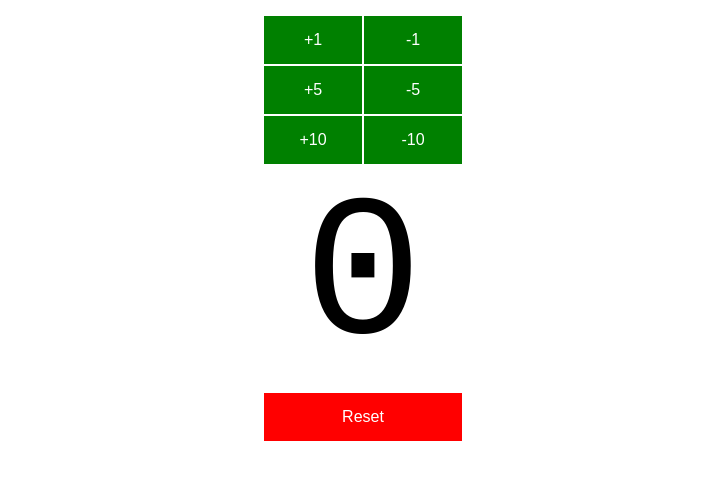
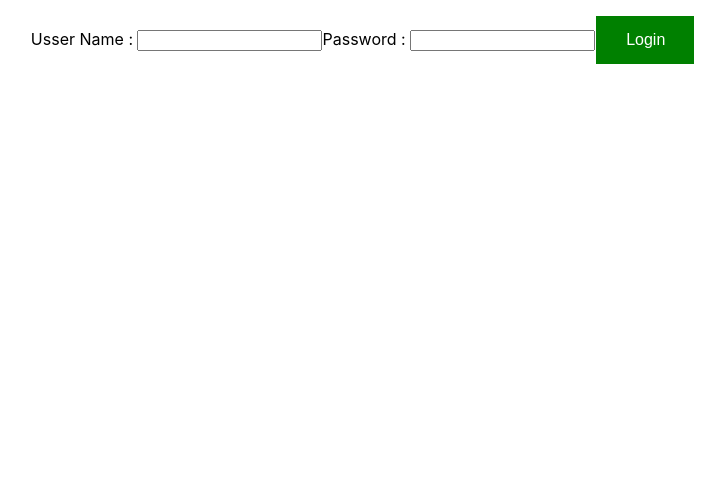
Before and after one commit to shemil076/Getting-Started-with-React---Basics-with-components, a React (Create React App) app: page / in a window 1280 px wide. Shown: the top 480 px of the page, without its empty margins (277-1002 px from the left). Built offline with nearby package versions, Linux system fonts and the light colour scheme.

Commit message:
started with login componet

```diff
--- a/src/App.js
+++ b/src/App.js
@@ -1,29 +1,16 @@
 import React, { Component } from 'react'
-// import logo from './logo.svg';
 import './App.css';
-// import FirstComponent from './components/learingExamples/FirstComponent';
-// import SecondComponent from './components/learingExamples/SecondComponent';
-// import ThirdComponent from './components/learingExamples/ThirdComponent';
 import Counter from './components/counter/Counter';
+import TodoApp from './components/todo/TodoApp';
 
-// function App() {
-//   return (
-//     <div className="App">
-//       My hello world
-//     </div>
-//   );
-// }
 
 class App extends Component {
   render() {
     return (
       <div className="App">
-        {/* <Counter by="1"/>
-        <Counter by="5"/>
-        <Counter by="10"/>   */}
 
-         <Counter/>
-
+        <TodoApp/>
+         {/* <Counter/> */}
       </div >
     );
   }
--- /dev/null
+++ b/src/components/todo/TodoApp.jsx
@@ -0,0 +1,26 @@
+import React, { Component } from 'react'
+
+class TodoApp extends Component {
+    render() {
+        return (
+            <div className="TodoApp">
+                <LoginComponent></LoginComponent>
+            </div>
+        )
+    }
+}
+
+
+class LoginComponent extends Component {
+    render() {
+        return (
+           <div>
+                Usser Name : <input type="text" name="username"/>
+                Password : <input type="password" name="password"/>
+                <button>Login</button>
+           </div>
+        )
+    }
+}
+
+export default TodoApp;
```
